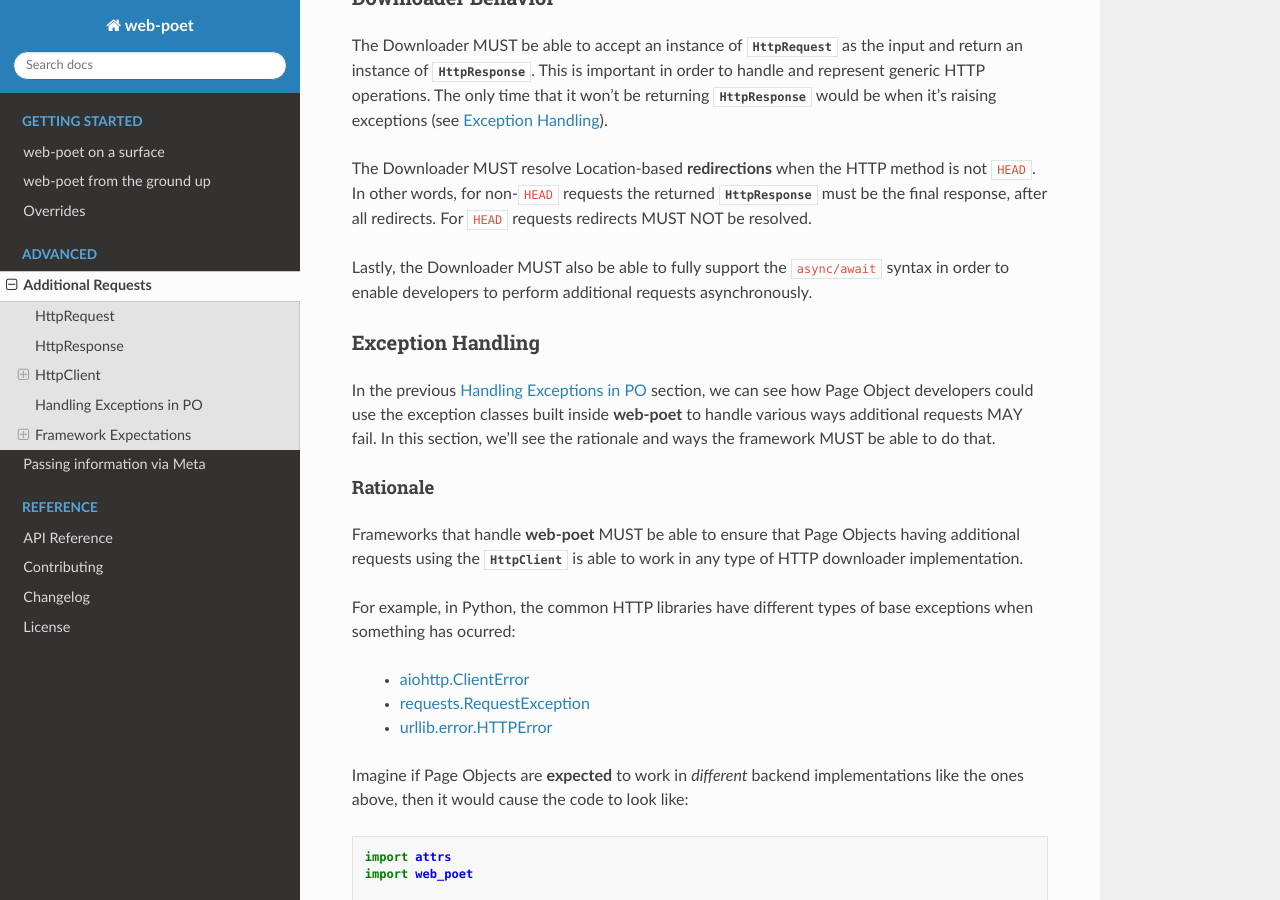
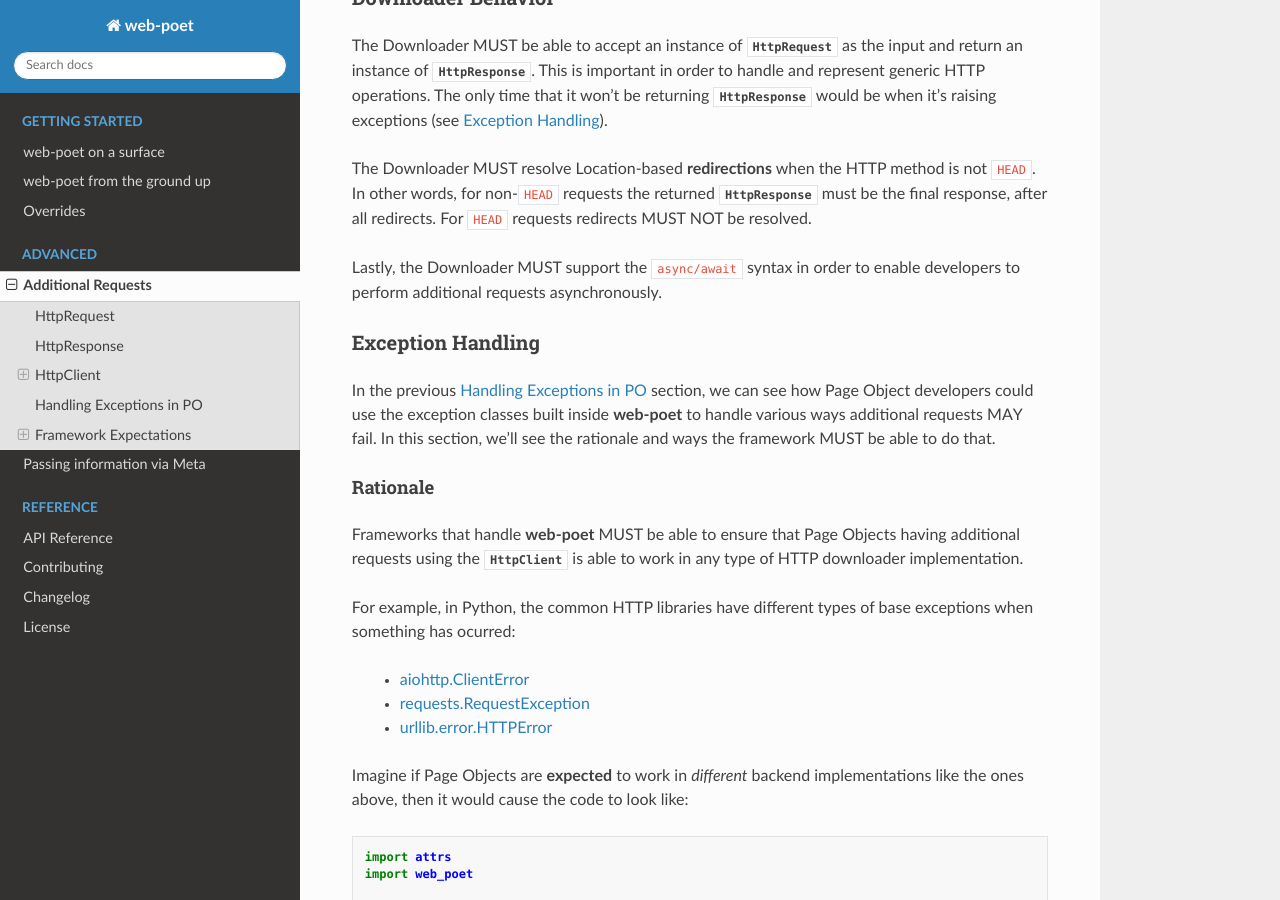
Before and after one commit to scrapinghub/web-poet, a Sphinx documentation site: the page built from docs/advanced/additional-requests.rst, in a window 1280 px wide and 900 px high, scrolled down 16323 px. Built offline with Sphinx 7.4.7 and the Read the Docs theme 2.0.0, drawn with Linux system fonts in a browser that asks for light colours.

Commit message:
Update docs/advanced/additional-requests.rst
Co-authored-by: Mikhail Korobov <kmike84@gmail.com>

```diff
--- a/docs/advanced/additional-requests.rst
+++ b/docs/advanced/additional-requests.rst
@@ -908,7 +908,7 @@
 returned :class:`~.HttpResponse` must be the final response, after all redirects.
 For ``HEAD`` requests redirects MUST NOT be resolved.
 
-Lastly, the Downloader MUST also be able to fully support the ``async/await``
+Lastly, the Downloader MUST support the ``async/await``
 syntax in order to enable developers to perform additional requests asynchronously.
 
 .. _framework-exception-handling:
```
